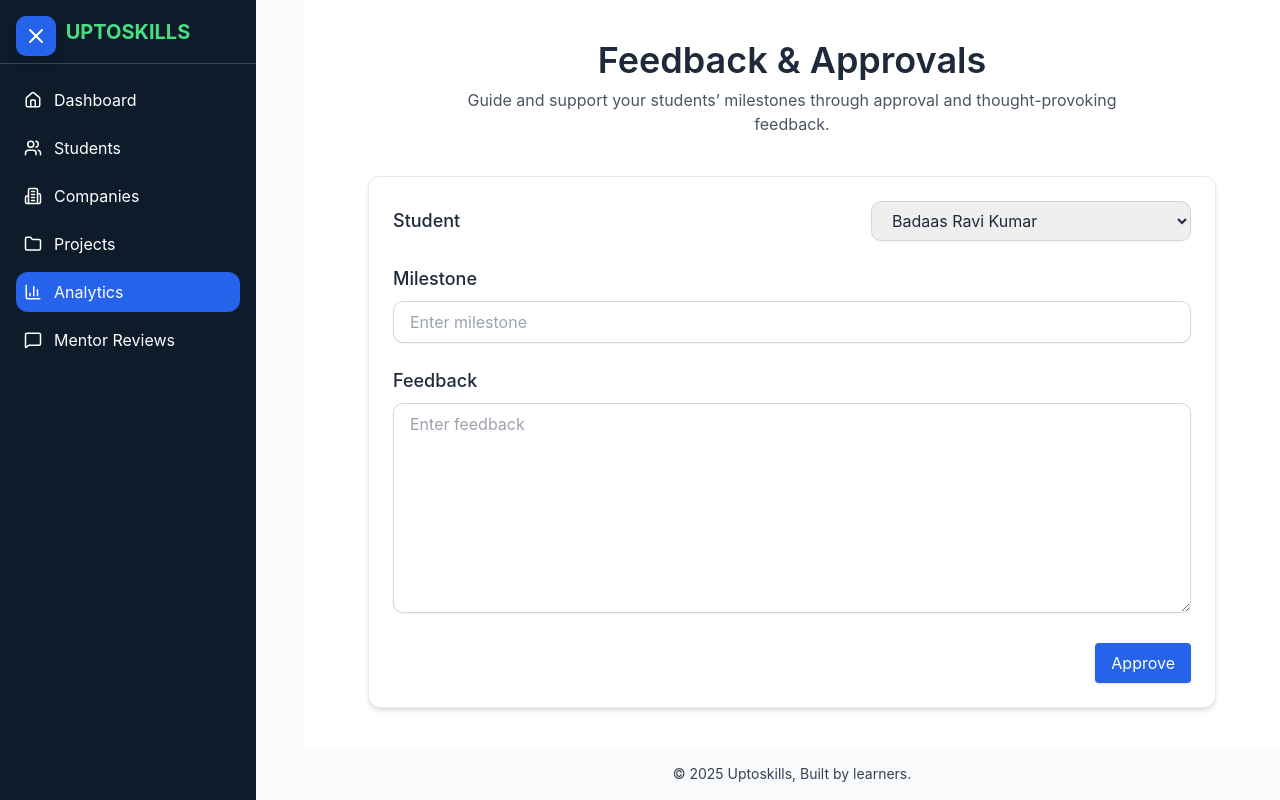
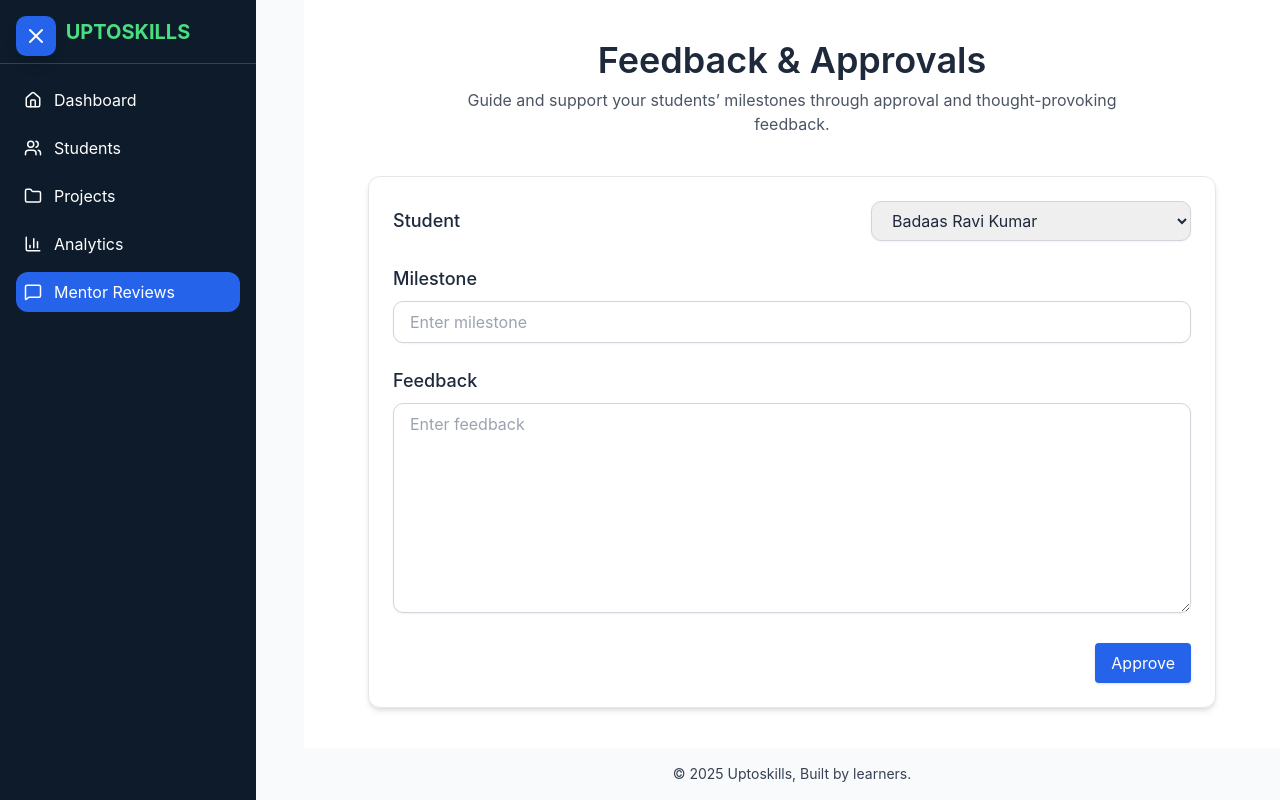
Before and after one commit to yamiSukehiro2907/Uptoskills-Website, a React (Create React App) app: page /mentor-dashboard/feedback in a window 1280 px wide. Built offline with nearby package versions, Linux system fonts and the light colour scheme.

Commit message:
Making navbar functional of Mentor-dasboard

```diff
--- a/src/components/MentorDashboard/components/Navbar.jsx
+++ b/src/components/MentorDashboard/components/Navbar.jsx
@@ -1,11 +1,11 @@
 // src/components/Navbar.js
 import React, { useState } from "react";
+import { NavLink } from "react-router-dom";
 import {
   Menu,
   X,
   Home,
   Users,
-    Building2,
   Folder,
   BarChart3,
   MessageSquare,
@@ -13,26 +13,26 @@ import {
 
 const Navbar = ({ children }) => {
   const [isOpen, setIsOpen] = useState(true);
-    const [activeItem, setActiveItem] = useState("Analytics");
 
   const toggleSidebar = () => {
     setIsOpen(!isOpen);
   };
 
 const menuItems = [
-        { name: "Dashboard", icon: <Home size={18} /> },
-        { name: "Students", icon: <Users size={18} /> },
-        { name: "Companies", icon: <Building2 size={18} /> },
-        { name: "Projects", icon: <Folder size={18} /> },
-        { name: "Analytics", icon: <BarChart3 size={18} /> },
-        { name: "Mentor Reviews", icon: <MessageSquare size={18} /> },
+  { name: "Dashboard", icon: <Home size={18} />, path: "/mentor-dashboard" },
+  { name: "Students", icon: <Users size={18} />, path: "/mentor-dashboard/multi-student" },
+  { name: "Projects", icon: <Folder size={18} />, path: "/mentor-dashboard/open-source-contributions" },
+  { name: "Analytics", icon: <BarChart3 size={18} />, path: "/mentor-dashboard/projects-progress" },
+  { name: "Mentor Reviews", icon: <MessageSquare size={18} />, path: "/mentor-dashboard/feedback" },
 ];
+
 
   return (
     <div className="flex h-screen">
       {/* Sidebar */}
       <div
-                className={`bg-[#0D1B2A] text-white h-full transition-all duration-300 ${isOpen ? "w-64" : "w-0"
+        className={`bg-[#0D1B2A] text-white h-full transition-all duration-300 ${
+          isOpen ? "w-64" : "w-0"
         } overflow-hidden`}
       >
         {/* Logo */}
@@ -43,16 +43,18 @@ const Navbar = ({ children }) => {
         {/* Menu Items */}
         <nav className="mt-4 flex flex-col space-y-2 px-4">
           {menuItems.map((item) => (
-                        <button
+            <NavLink
               key={item.name}
-                            onClick={() => setActiveItem(item.name)}
-                            className={`flex items-center gap-3 p-2 rounded-lg transition ${activeItem === item.name
-                                ? "bg-blue-600"
-                                : "hover:bg-blue-600"
-                                }`}
+              to={item.path}
+              end={item.path === "/mentor-dashboard"}
+              className={({ isActive }) =>
+                `flex items-center gap-3 p-2 rounded-lg transition ${
+                  isActive ? "bg-blue-600" : "hover:bg-blue-600"
+                }`
+              }
             >
               {item.icon} {item.name}
-                        </button>
+            </NavLink>
           ))}
         </nav>
       </div>
@@ -62,7 +64,7 @@ const Navbar = ({ children }) => {
         <div className="p-6">{children}</div>
       </div>
 
-            {/* 🔥 Fixed Toggle Button (always visible) */}
+      {/* 🔥 Toggle Button */}
       <button
         className="fixed top-4 left-4 z-50 p-2 rounded-md bg-blue-600 text-white shadow-lg"
         onClick={toggleSidebar}
```
Lines whose indentation alone changed are shown as unchanged.
